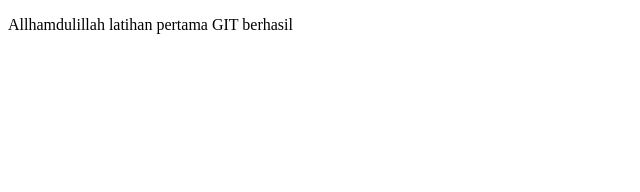
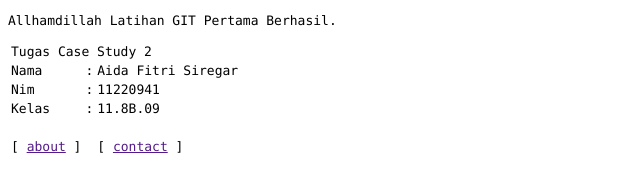
Before and after one commit to aidafs/latihan-git, a plain HTML site: page index.html in a window 1280 px wide. Shown: the whole page, without its empty margins (0-640 px from the left). Drawn offline with Linux system fonts and the light colour scheme.

Commit message:
Penambahan script pada index.html

```diff
--- a/index.html
+++ b/index.html
@@ -5,7 +5,58 @@
     <meta name="viewport" content="width=device-width, initial-scale=1.0">
     <title>LATIHAN GIT</title>
 </head>
+<style>
+
+
+    table {
+      font-family: "Lucida Console", "Courier New", monospace;
+      font-size: small;
+    }
+     p {
+      font-family: "Lucida Console", "Courier New", monospace;
+      font-size: small;
+    }
+    </style>
 <body>
-    <p>Allhamdulillah latihan pertama GIT berhasil</p>
+    <p>
+        Allhamdillah Latihan GIT Pertama Berhasil.
+    </p>
+    <table>
+        <tr>
+            <td colspan="3">
+                Tugas Case Study 2
+            </td>
+        </tr>
+        <tr>
+            <td>Nama</td>
+            <td>:</td>
+            <td>Aida Fitri Siregar</td>
+        </tr>
+        <tr>
+            <td>Nim</td>
+            <td>:</td>
+            <td>11220941</td>
+        </tr>
+        <tr>
+            <td>Kelas</td>
+            <td>:</td>
+            <td>11.8B.09</td>
+        </tr>
+        <tr>
+            <td>&nbsp;</td>
+            <td>&nbsp;</td>
+            <td>&nbsp; </td>
+        </tr>
+        <tr>
+            <td>[ <a href="">about</a> ] </td>
+            <td></td>
+            <td>[ <a href="">contact</a> ] </td>
+        </tr>
+    </table>
+
+    <p>
+
+    </p>
+
 </body>
 </html>
```
